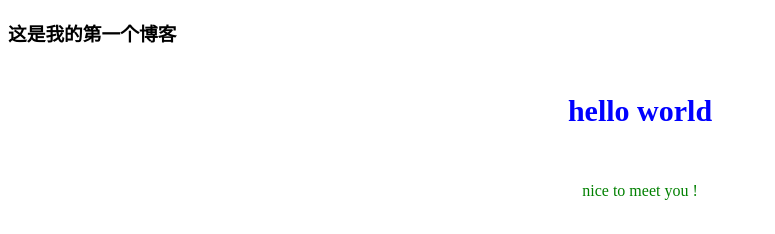
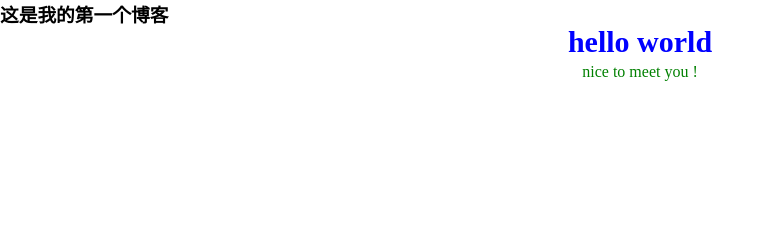
Before and after one commit to tooneone/books, a plain HTML site: page index.html in a window 1280 px wide. Shown: the whole page, without its empty margins (0-775 px from the left). Drawn offline with Linux system fonts and the light colour scheme.

Commit message:
更新博客

```diff
--- a/index.html
+++ b/index.html
@@ -2,8 +2,14 @@
 <html lang="en">
 <head>
 	<meta charset="UTF-8">
+	<meta name="vieport" content="width=device-width,initial-scale=1,user-scalable=no,maximum-scale=1">
 	<title>这是我的第一个博客</title>
 	<style>
+	*{
+		margin:0;
+		padding:0;
+		box-sizing:border-box;
+	}
 		article h5{
 			font-size: 30px;
 			color: blue;
@@ -15,7 +21,7 @@
 			line-height: 30px;
 			font-size: 16px;
 			color:green;
-		}=
+		}
 	</style>
 </head>
 <body>
```
